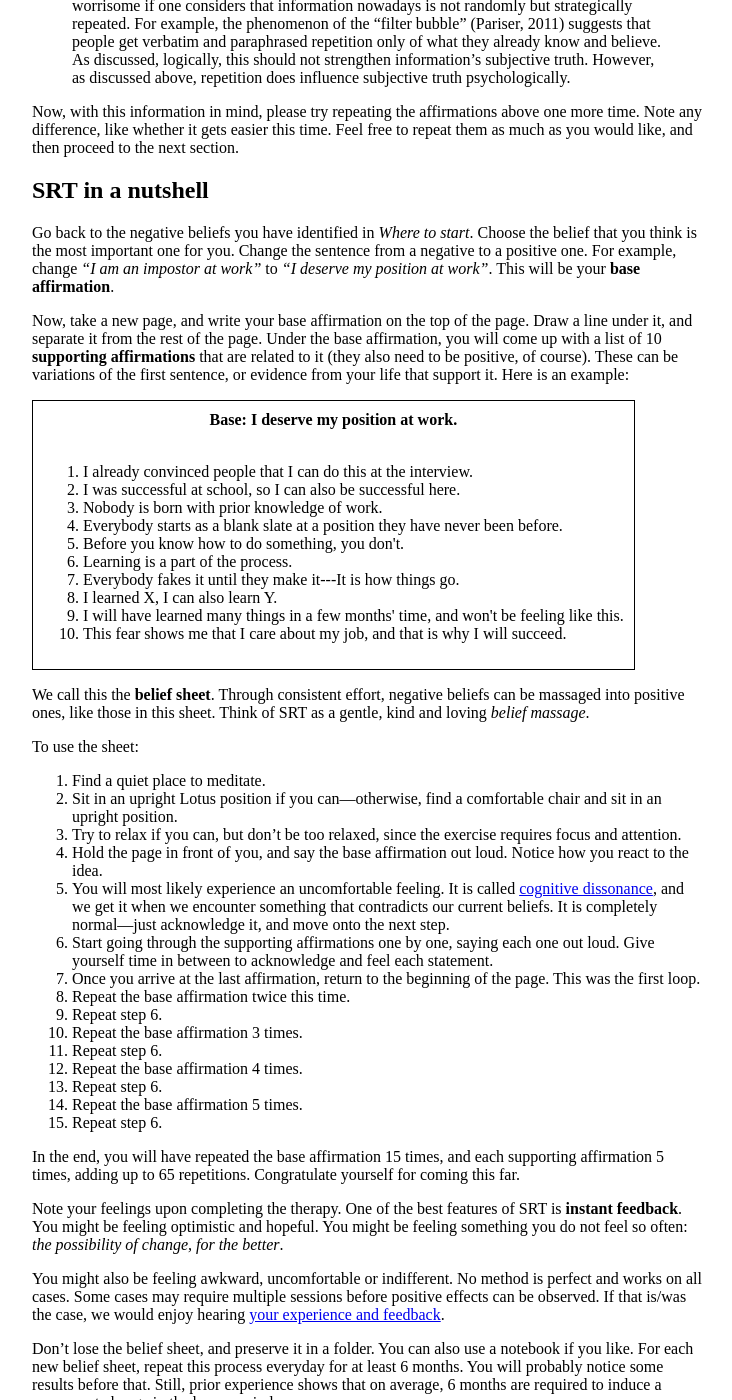
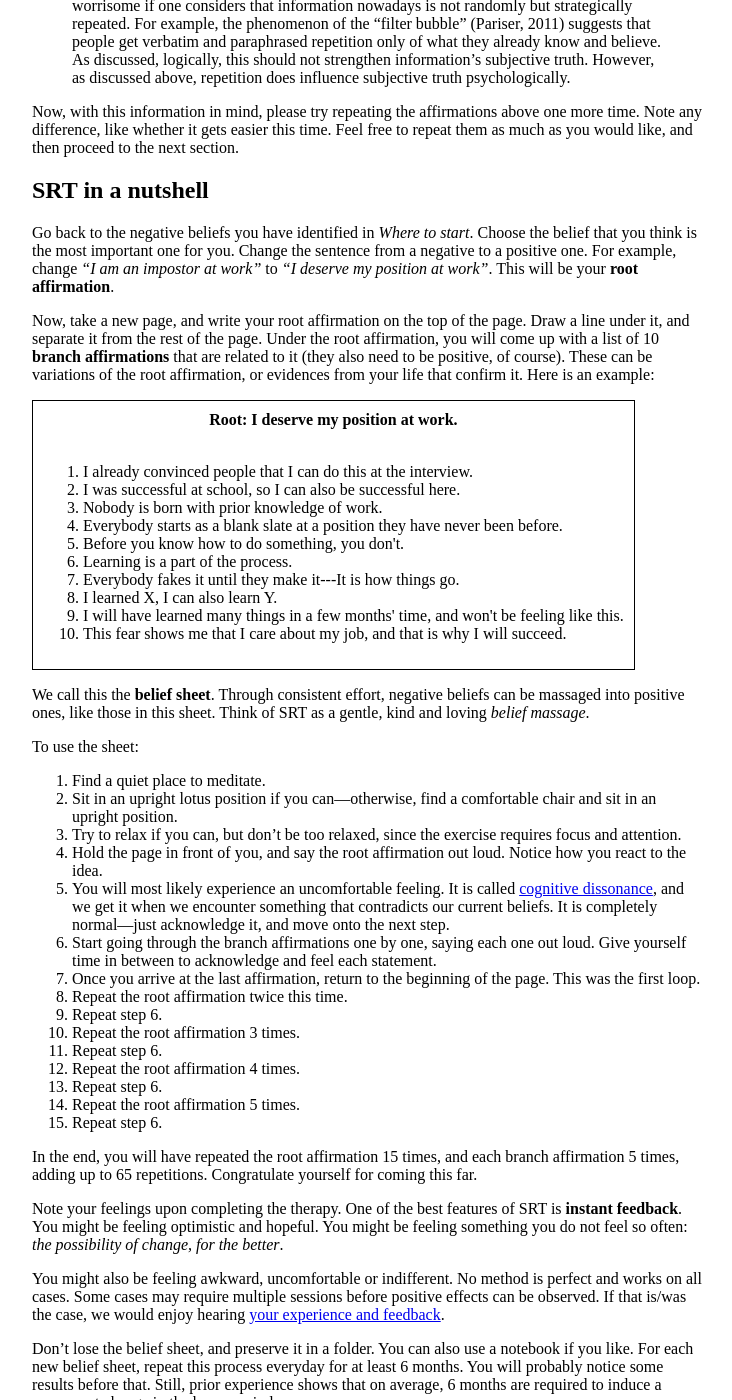
Before and after one commit to seandlg/repetition-works, a Jekyll site: the page built from index.md, in a window 1280 px wide and 1400 px high, scrolled down 2243 px. Shown: the whole window, without its empty margins (8-740 px from the left). Built offline with Jekyll 4.4.1, drawn with Linux system fonts in a browser that asks for light colours.

Commit message:
Changed terminology

```diff
--- a/index.md
+++ b/index.md
@@ -74,14 +74,14 @@ Now, with this information in mind, please try repeating the affirmations above
 
 ## SRT in a nutshell
 
-Go back to the negative beliefs you have identified in *Where to start*. Choose the belief that you think is the most important one for you. Change the sentence from a negative to a positive one. For example, change *"I am an impostor at work"* to *"I deserve my position at work"*. This will be your **base affirmation**.
+Go back to the negative beliefs you have identified in *Where to start*. Choose the belief that you think is the most important one for you. Change the sentence from a negative to a positive one. For example, change *"I am an impostor at work"* to *"I deserve my position at work"*. This will be your **root affirmation**.
 
-Now, take a new page, and write your base affirmation on the top of the page. Draw a line under it, and separate it from the rest of the page. Under the base affirmation, you will come up with a list of 10 **supporting affirmations** that are related to it (they also need to be positive, of course). These can be variations of the first sentence, or evidence from your life that support it. Here is an example:
+Now, take a new page, and write your root affirmation on the top of the page. Draw a line under it, and separate it from the rest of the page. Under the root affirmation, you will come up with a list of 10 **branch affirmations** that are related to it (they also need to be positive, of course). These can be variations of the root affirmation, or evidences from your life that confirm it. Here is an example:
 
 <table class="belief-sheet">
 <tr>
 <th>
-Base: I deserve my position at work.
+Root: I deserve my position at work.
 </th>
 </tr>
 <tr>
@@ -107,22 +107,22 @@ We call this the **belief sheet**. Through consistent effort, negative beliefs c
 To use the sheet:
 
 1. Find a quiet place to meditate.
-1. Sit in an upright Lotus position if you can---otherwise, find a comfortable chair and sit in an upright position.
+1. Sit in an upright lotus position if you can---otherwise, find a comfortable chair and sit in an upright position.
 1. Try to relax if you can, but don't be too relaxed, since the exercise requires focus and attention.
-1. Hold the page in front of you, and say the base affirmation out loud. Notice how you react to the idea.
+1. Hold the page in front of you, and say the root affirmation out loud. Notice how you react to the idea.
 1. You will most likely experience an uncomfortable feeling. It is called [cognitive dissonance](https://en.wikipedia.org/wiki/Cognitive_dissonance), and we get it when we encounter something that contradicts our current beliefs. It is completely normal---just acknowledge it, and move onto the next step.
-1. Start going through the supporting affirmations one by one, saying each one out loud. Give yourself time in between to acknowledge and feel each statement.
+1. Start going through the branch affirmations one by one, saying each one out loud. Give yourself time in between to acknowledge and feel each statement.
 1. Once you arrive at the last affirmation, return to the beginning of the page. This was the first loop.
-1. Repeat the base affirmation twice this time.
+1. Repeat the root affirmation twice this time.
 1. Repeat step 6.
-1. Repeat the base affirmation 3 times.
+1. Repeat the root affirmation 3 times.
 1. Repeat step 6.
-1. Repeat the base affirmation 4 times.
+1. Repeat the root affirmation 4 times.
 1. Repeat step 6.
-1. Repeat the base affirmation 5 times.
+1. Repeat the root affirmation 5 times.
 1. Repeat step 6.
 
-In the end, you will have repeated the base affirmation 15 times, and each supporting affirmation 5 times, adding up to 65 repetitions. Congratulate yourself for coming this far.
+In the end, you will have repeated the root affirmation 15 times, and each branch affirmation 5 times, adding up to 65 repetitions. Congratulate yourself for coming this far.
 
 Note your feelings upon completing the therapy. One of the best features of SRT is **instant feedback**. You might be feeling optimistic and hopeful. You might be feeling something you do not feel so often: *the possibility of change, for the better*.
 
```
